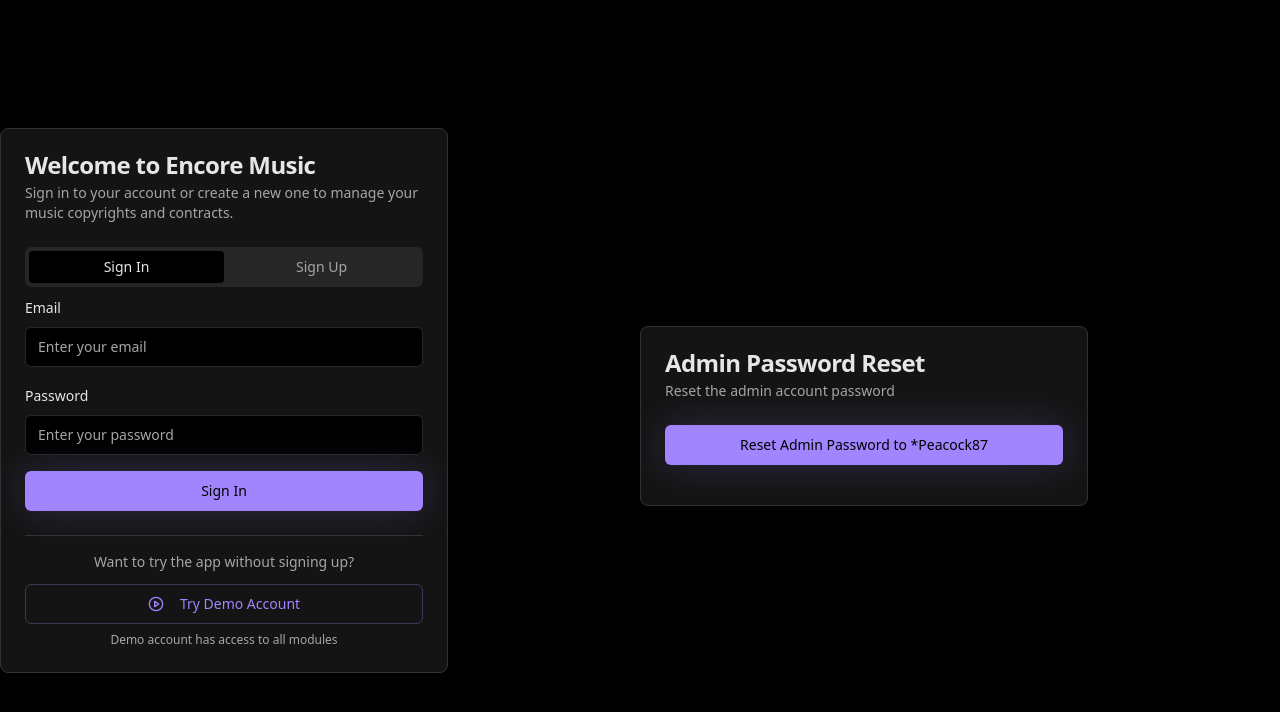
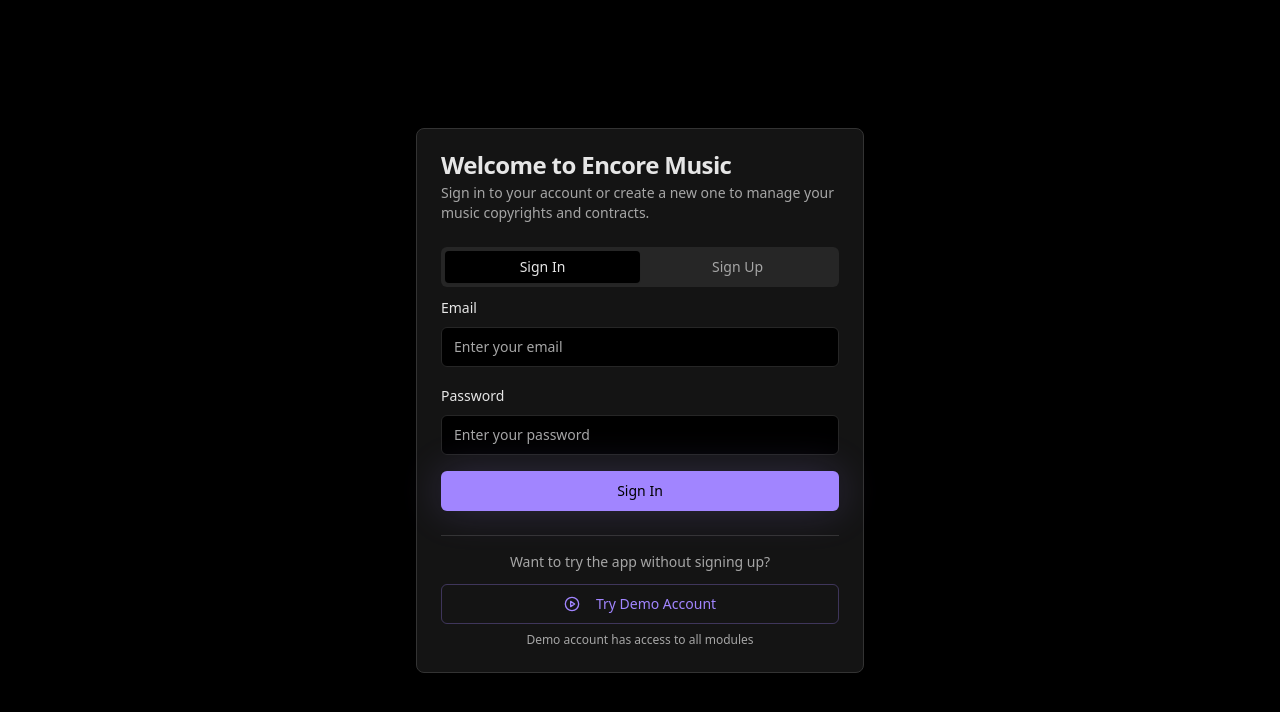
Before and after one commit to EncoreMusictech/encore-live, a React (Vite) app: page /auth in a window 1280 px wide. Shown: the top 712 px of the page. Built offline with nearby package versions, Linux system fonts and the light colour scheme.

Commit message:
Remove admin password reset
Remove the temporary admin password reset feature from the Auth page and the associated edge function.

```diff
--- a/src/components/AdminPasswordReset.tsx
+++ /dev/null
@@ -1,64 +0,0 @@
-import { useState } from 'react';
-import { Button } from '@/components/ui/button';
-import { Card, CardContent, CardDescription, CardHeader, CardTitle } from '@/components/ui/card';
-import { supabase } from '@/integrations/supabase/client';
-
-const AdminPasswordReset = () => {
-  const [loading, setLoading] = useState(false);
-  const [message, setMessage] = useState('');
-
-  const resetAdminPassword = async () => {
-    setLoading(true);
-    setMessage('');
-
-    try {
-      const { data, error } = await supabase.functions.invoke('admin-reset-password', {
-        body: {
-          email: 'info@encoremusic.tech',
-          newPassword: '*Peacock87'
-        }
-      });
-
-      if (error) {
-        setMessage(`Error: ${error.message}`);
-      } else {
-        setMessage('Admin password reset successfully! You can now sign in with the new password.');
-      }
-    } catch (error) {
-      setMessage(`Error: ${error}`);
-    } finally {
-      setLoading(false);
-    }
-  };
-
-  return (
-    <Card className="w-full max-w-md mx-auto mt-8">
-      <CardHeader>
-        <CardTitle>Admin Password Reset</CardTitle>
-        <CardDescription>
-          Reset the admin account password
-        </CardDescription>
-      </CardHeader>
-      <CardContent>
-        <Button
-          onClick={resetAdminPassword}
-          disabled={loading}
-          className="w-full mb-4"
-        >
-          {loading ? 'Resetting...' : 'Reset Admin Password to *Peacock87'}
-        </Button>
-        {message && (
-          <div className={`p-3 rounded text-sm ${
-            message.includes('Error')
-              ? 'bg-red-100 text-red-800'
-              : 'bg-green-100 text-green-800'
-          }`}>
-            {message}
-          </div>
-        )}
-      </CardContent>
-    </Card>
-  );
-};
-
-export default AdminPasswordReset;
--- a/src/pages/Auth.tsx
+++ b/src/pages/Auth.tsx
@@ -10,7 +10,6 @@ import { Separator } from '@/components/ui/separator';
 import { PlayCircle } from 'lucide-react';
 import { useAuth } from '@/hooks/useAuth';
 import { supabase } from '@/integrations/supabase/client';
-import AdminPasswordReset from '@/components/AdminPasswordReset';
 
 const Auth = () => {
   const [email, setEmail] = useState('');
@@ -187,9 +186,6 @@ const Auth = () => {
           </div>
         </CardContent>
       </Card>
-
-      {/* Admin Password Reset Tool */}
-      <AdminPasswordReset />
     </div>
   );
 };
```
Also changed, not shown: 1 other file (tests, documents, lock files or other folders).
